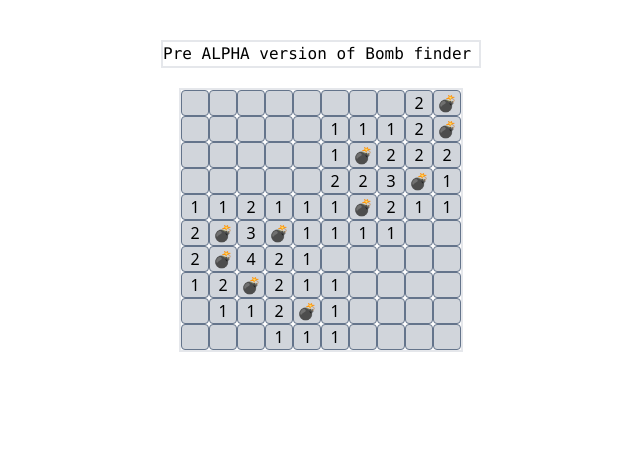
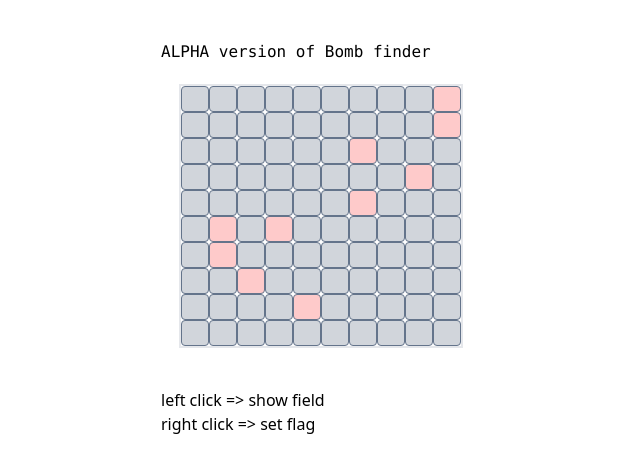
Before and after one commit to valerijmedvid/vue-bomb-finder, a Vue app: page / in a window 1280 px wide. Shown: the top 472 px of the page, without its empty margins (319-959 px from the left). Built offline with nearby package versions, Linux system fonts and the light colour scheme.

Commit message:
now fields are hiden

```diff
--- a/index.html
+++ b/index.html
@@ -4,7 +4,7 @@
     <meta charset="UTF-8" />
     <link rel="icon" href="/favicon.ico" />
     <meta name="viewport" content="width=device-width, initial-scale=1.0" />
-    <title>Vite App</title>
+    <title>Bomb finder 💣</title>
   </head>
   <body>
     <div id="app"></div>
--- a/src/App.vue
+++ b/src/App.vue
@@ -1,5 +1,5 @@
 <template>
-  <div class="w-80 border-solid border-2 mt-10 m-auto"><h1 class="font-mono">Pre ALPHA version of Bomb finder</h1></div>
+  <div class="w-80 mt-10 m-auto"><h1 class="font-mono">ALPHA version of Bomb finder</h1></div>
   <GameField />
 </template>
 
--- a/src/components/ButtonField.vue
+++ b/src/components/ButtonField.vue
@@ -1,17 +1,22 @@
 <template>
   <button
-    @click="makeClick"
+    @click.left="makeLeftClick"
+    @click.right.prevent="makeRightClick"
     class="w-7 border border-slate-500 rounded"
     :class="[
       {
-        ' bg-red-200 ': looseGame,
+        ' bg-red-200 ': props.bomb.isBomb,
 
-        ' bg-gray-300 ': !shownField && !props.bomb.valueShown,
+        ' bg-gray-300 ': !props.bomb.valueShown,
       },
     ]"
   >
-    <template v-if="props.bomb.isBomb"> 💣 </template>
-    <template v-else-if="props.bomb.value"> {{ bomb.value }} </template>
+    <template v-if="props.bomb.valueShown">
+      <template v-if="props.bomb.isBomb"> 💣 </template>
+      <template v-else-if="props.bomb.value"> {{ bomb.value }} </template>
+      <template v-else> &nbsp; </template>
+    </template>
+    <template v-else-if="flag"> 🚩 </template>
     <template v-else> &nbsp; </template>
   </button>
 </template>
@@ -20,31 +25,27 @@
 import { ref, watch } from "vue"
 
 let props = defineProps(["bomb"])
-let emit = defineEmits(["searchOther"])
+let emit = defineEmits(["showFields", "showBomb"])
 
-let looseGame = ref(false)
-let shownField = ref(false)
+let flag = ref(props.bomb.flagShown)
 
 watch(
   () => props.bomb.valueShown,
   () => {
-    emit("searchOther", props.bomb)
+    emit("showFields", props.bomb)
   }
 )
 
-const makeClick = () => {
+const makeLeftClick = () => {
   if (props.bomb.isBomb) {
-    looseGame.value = true
-    shownField.value = true
-    alert("!!! GameOver !!!")
+    emit("showBomb")
   } else {
-    shownField.value = true
-
-    if (props.bomb.value == 0) {
-      emit("searchOther", props.bomb)
-    }
+    emit("showFields", props.bomb)
   }
 }
+const makeRightClick = () => {
+  console.log("test")
+  flag.value = !flag.value
+  // flag.value = true
+}
 </script>
-
-<style lang="scss" scoped></style>
--- a/src/components/GameField.vue
+++ b/src/components/GameField.vue
@@ -2,10 +2,11 @@
   <table class="border-solid border-grey-100 border-2 mt-5 m-auto">
     <tr v-for="row in coordinates" :key="row">
       <td class="p-0" v-for="column in row" :key="column">
-        <ButtonField :bomb="column" @search-other="showAllBlanketFields($event)" />
+        <ButtonField :bomb="column" @show-fields="showAllBlanketFields($event)" @show-bomb="showAllBombs($event)" />
       </td>
     </tr>
   </table>
+  <div class="w-80 mt-10 m-auto">left click => show field <br />right click => set flag</div>
 </template>
 
 <script setup>
@@ -21,6 +22,7 @@ function showAllBlanketFields(bomb) {
   let row = bomb.coordinates.row
   let column = bomb.coordinates.column
 
+  coordinates[row][column].valueShown = true
   if (bomb.value == 0) {
     if (row > 0) {
       coordinates[row - 1][column].valueShown = true
@@ -36,4 +38,15 @@ function showAllBlanketFields(bomb) {
     }
   }
 }
+
+function showAllBombs() {
+  coordinates.forEach(row => {
+    row.forEach(field => {
+      if (field.isBomb) {
+        field.valueShown = true
+        console.log(field.valueShown)
+      }
+    })
+  })
+}
 </script>
```
